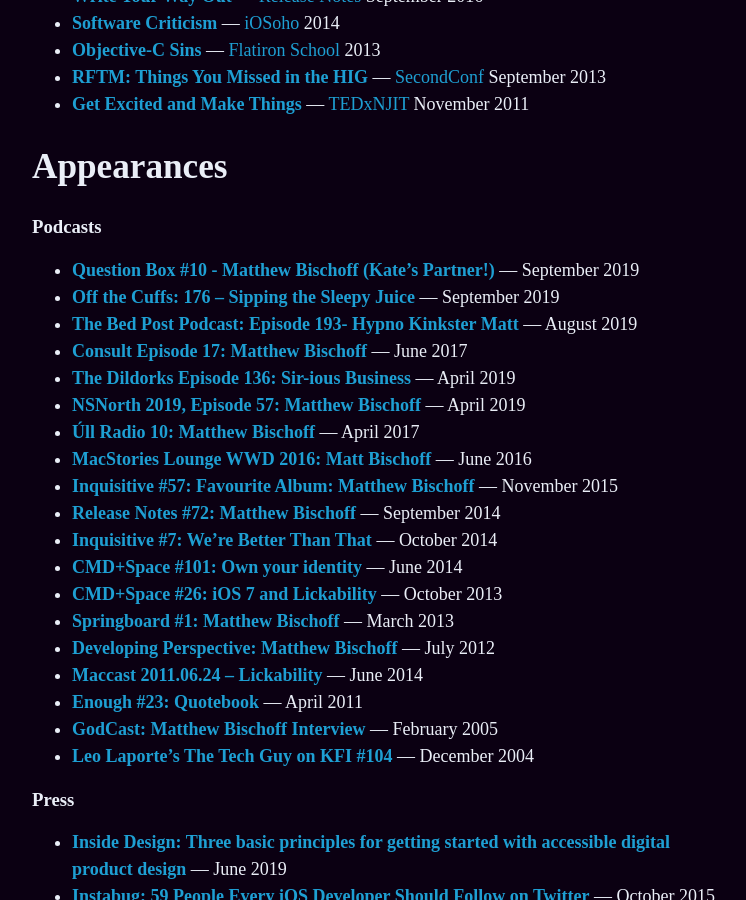
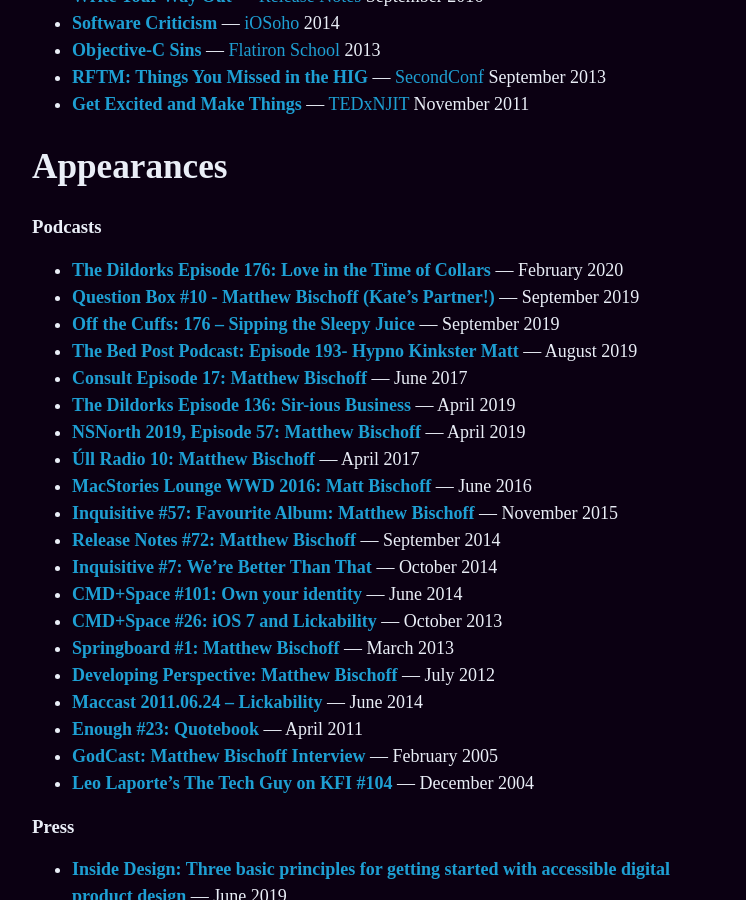
Before and after one commit to mbbischoff/website, a Jekyll site: the page built from about.markdown, in a window 1280 px wide and 900 px high, scrolled down 2456 px. Shown: the whole window, without its empty margins (258-1004 px from the left). Built offline with Jekyll 4.4.1, drawn with Linux system fonts in a browser that asks for light colours; some web fonts are replaced.

Commit message:
Updated About

```diff
--- a/about.markdown
+++ b/about.markdown
@@ -54,6 +54,7 @@
 
 ### Podcasts
 
+* **[The Dildorks Episode 176: Love in the Time of Collars](https://thedildorks.wordpress.com/portfolio/episode-176-love-in-the-time-of-collars/)** — February 2020
 * **[Question Box #10 - Matthew Bischoff (Kate's Partner!)](https://questionbox.libsyn.com/10-matthew-bischoff-kates-partner)** — September 2019
 * **[Off the Cuffs: 176 – Sipping the Sleepy Juice](https://www.offthecuffs.org/176-sipping-the-sleepy-juice/)** — September 2019
 * **[The Bed Post Podcast: Episode 193- Hypno Kinkster Matt](https://bedpost.libsyn.com/episode-193-hypno-kinkster-matt)** — August 2019
```
